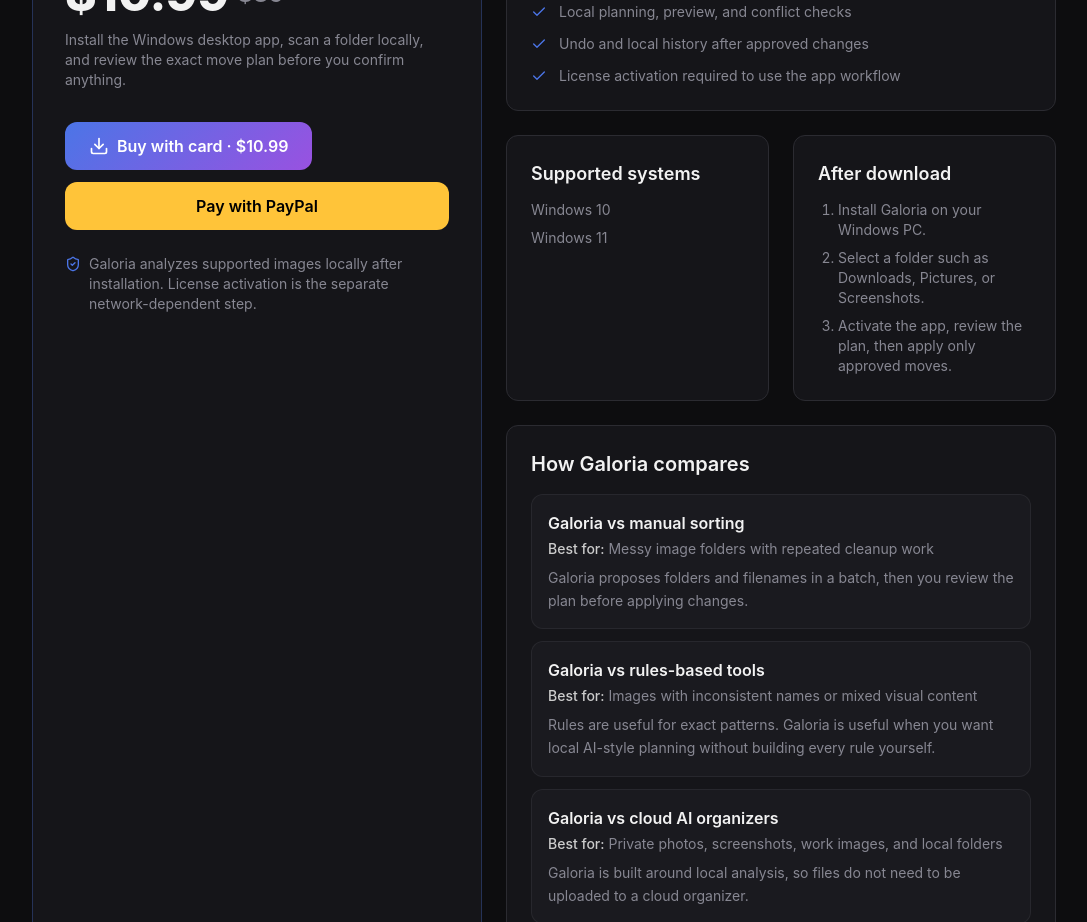
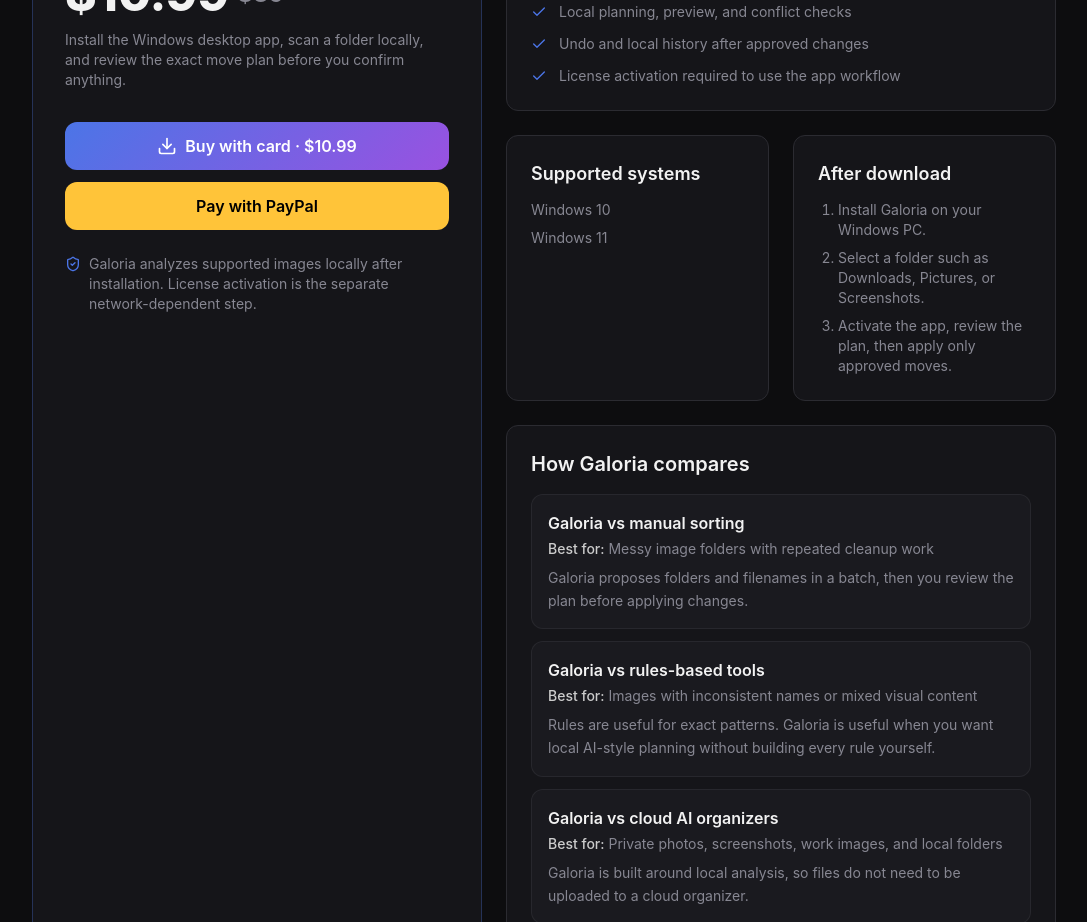
Before and after one commit to galoria-ai/galoria-ai.github.io, a React (Vite) app: page / in a window 1280 px wide. Shown: the part 9520-10442 px from the top of the page, without its empty margins (96-1183 px from the left). Built offline with nearby package versions, Linux system fonts and the light colour scheme.

Commit message:
Match Foldora checkout button layout

```diff
--- a/src/components/PricingSection.tsx
+++ b/src/components/PricingSection.tsx
@@ -54,16 +54,17 @@ const PricingSection = () => {
               Install the Windows desktop app, scan a folder locally, and review the exact move plan before you confirm anything.
             </p>
 
-            <a
+            <div className="mt-8 flex flex-col gap-3">
+              <a
               href={product.checkoutUrl}
               target="_blank"
               rel="noopener noreferrer"
               onClick={() => trackEvent("platform_download_cta_clicked", { platform: "windows", location: "download" })}
-              className="mt-8 inline-flex min-h-12 items-center justify-center gap-2 rounded-lg bg-gradient-primary px-6 py-3 text-base font-semibold text-primary-foreground transition-opacity hover:opacity-90"
-            >
+                className="inline-flex min-h-12 w-full items-center justify-center gap-2 rounded-lg bg-gradient-primary px-6 py-3 text-base font-semibold text-primary-foreground transition-opacity hover:opacity-90"
+              >
               <Download className="h-5 w-5" />
               Buy with card · {product.price.display}
-            </a>
+              </a>
 
             <a
               href={product.paypalUrl}
@@ -73,10 +74,11 @@ const PricingSection = () => {
                 trackEvent("buy_button_clicked", { provider: "paypal", location: "pricing" });
                 trackEvent("checkout_link_clicked", { provider: "paypal", location: "pricing" });
               }}
-              className="mt-3 inline-flex min-h-12 w-full items-center justify-center rounded-lg bg-[#FFC439] px-6 py-3 text-base font-semibold text-black transition-opacity hover:opacity-90"
-            >
+                className="inline-flex min-h-12 w-full items-center justify-center rounded-lg bg-[#FFC439] px-6 py-3 text-base font-semibold text-black transition-opacity hover:opacity-90"
+              >
               Pay with PayPal
-            </a>
+              </a>
+            </div>
 
             <div className="mt-6 flex items-start gap-2 text-sm text-muted-foreground">
               <ShieldCheck className="mt-0.5 h-4 w-4 shrink-0 text-primary" />
```
Also changed, not shown: 17 other files (tests, documents, lock files or other folders).
